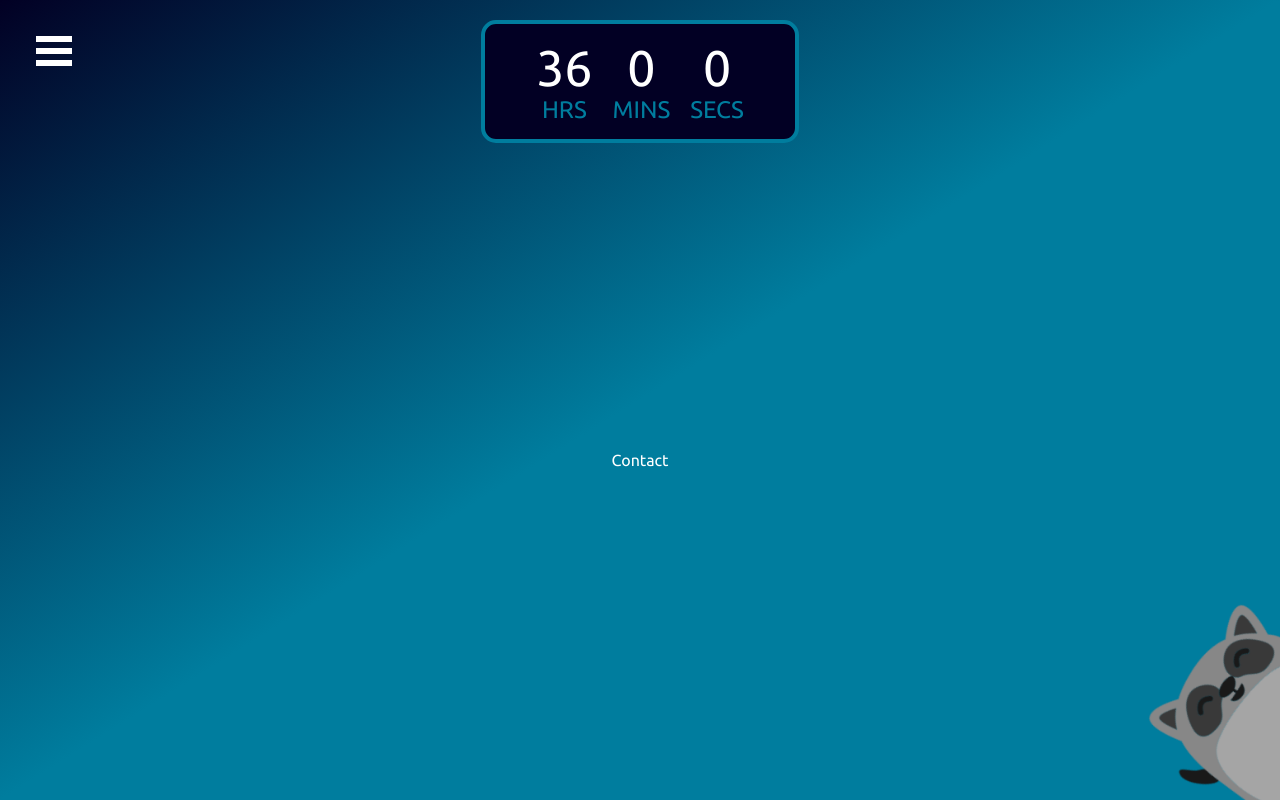
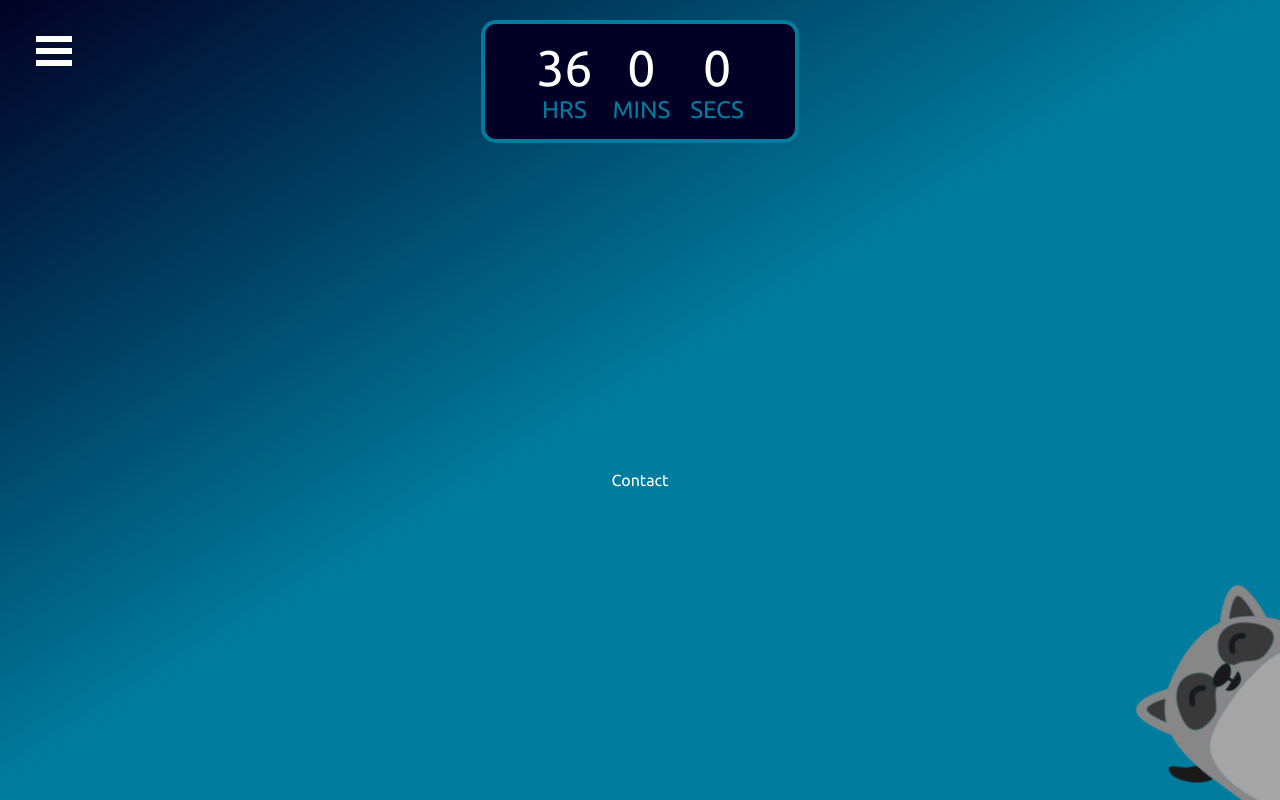
Before and after one commit to HackMerced/HackMerced-IV-Live, a React (Create React App) app in the folder client/: page /Contact in a window 1280 px wide. Built offline with nearby package versions, Linux system fonts and the light colour scheme.

Commit message:
schedule lookin good

```diff
--- a/client/src/App.css
+++ b/client/src/App.css
@@ -9,7 +9,7 @@
   min-height: inherit;
   color: white;
   margin-top: 160px;
-  min-height: 75vh;
+  min-height: 80vh;
   display: flex;
   flex-direction: column;
   align-items: center;
@@ -22,4 +22,10 @@
   bottom: 0;
   right: 0;
   z-index: 10000;
+  transition: transform .3s; /* Animation */
 }
+
+.Raccoon:hover {
+  transform: scale(1.2);
+  cursor: pointer;
+}
```
Also changed, not shown: client/src/assets/images/raccoon.png.
